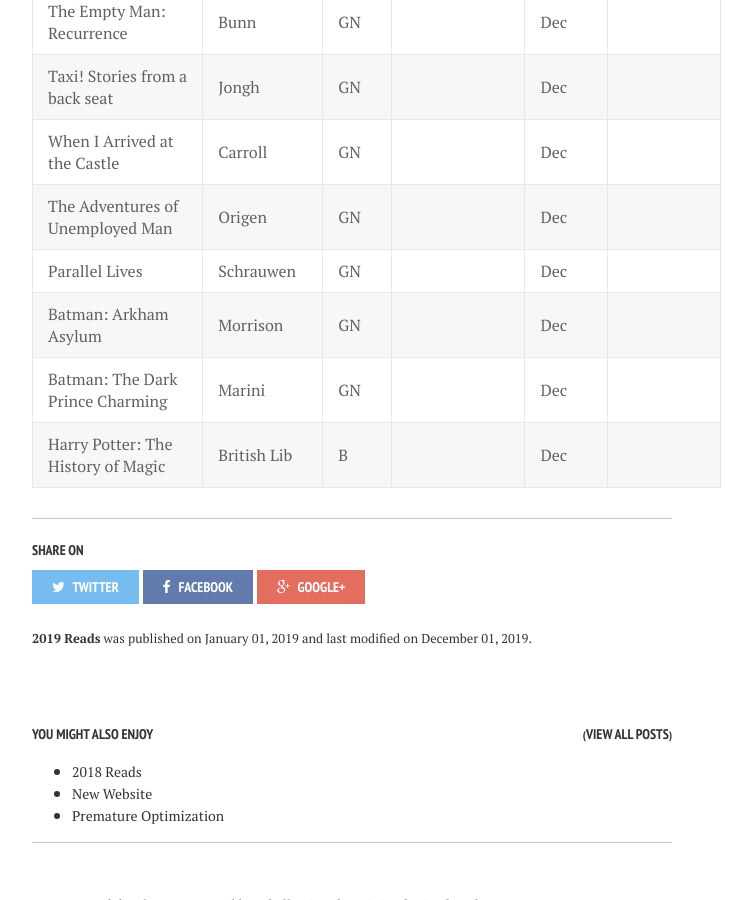
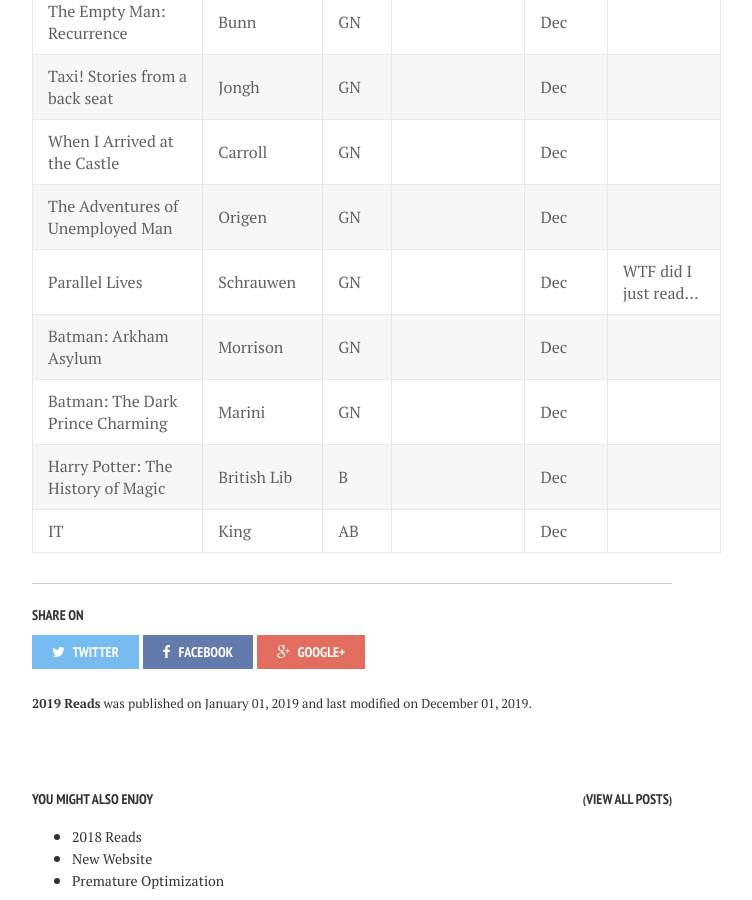
Before and after one commit to calebwherry/calebwherry.github.io, a Jekyll site: the page built from _posts/2019-01-01-2019-Reads.md, in a window 1280 px wide and 900 px high, scrolled down 7557 px. Shown: the whole window, without its empty margins (288-1040 px from the left). Built offline with Jekyll 4.4.1, drawn with Linux system fonts in a browser that asks for light colours; nearby versions of some CDN libraries; comment, search, counter and statistics services are not loaded.

Commit message:
Added new 2019 reads.

```diff
--- a/_posts/2019-01-01-2019-Reads.md
+++ b/_posts/2019-01-01-2019-Reads.md
@@ -147,7 +147,8 @@
 | Taxi! Stories from a back seat                | Jongh          | GN    |              | Dec          |                                               |
 | When I Arrived at the Castle                  | Carroll        | GN    |              | Dec          |                                               |
 | The Adventures of Unemployed Man              | Origen         | GN    |              | Dec          |                                               |
-| Parallel Lives                                | Schrauwen      | GN    |              | Dec          |                                               |
+| Parallel Lives                                | Schrauwen      | GN    |              | Dec          | WTF did I just read...                        |
 | Batman: Arkham Asylum                         | Morrison       | GN    |              | Dec          |                                               |
 | Batman: The Dark Prince Charming              | Marini         | GN    |              | Dec          |                                               |
 | Harry Potter: The History of Magic            | British Lib    | B     |              | Dec          |                                               |
+| IT                                            | King           | AB    |              | Dec          |                                               |
```
